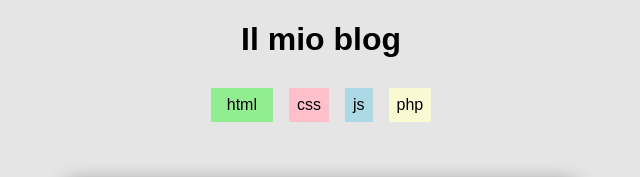
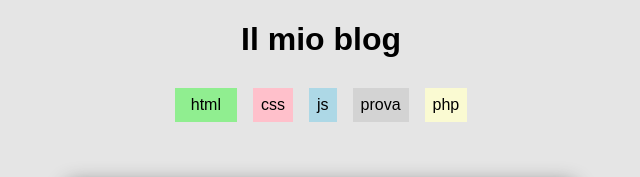
Before and after one commit to Mattia-Carbonera/react-props, a React (Vite) app: page / in a window 1280 px wide. Shown: the top 177 px of the page, without its empty margins (319-959 px from the left). Built offline with nearby package versions, Linux system fonts and the light colour scheme; grey boxes are pictures that could not be loaded.

Commit message:
add 'other' tag color

```diff
--- a/src/components/card/card.jsx
+++ b/src/components/card/card.jsx
@@ -9,6 +9,8 @@ function tagColor(tag, index) {
   if (tag == "css") return "css";
   if (tag == "js") return "js";
   if (tag == "php") return "php";
+  if (tag != "html" && tag != "css" && tag != "js" && tag != "php")
+    return "other";
 }
 
 function Card({ id, title, image, content, tags, published }) {
--- a/src/components/tags/tags.css
+++ b/src/components/tags/tags.css
@@ -29,3 +29,11 @@
   padding: 0.5rem;
   margin: 0.5rem;
 }
+
+.other {
+  background-color: lightgray;
+
+  display: inline-block;
+  padding: 0.5rem;
+  margin: 0.5rem;
+}
--- a/src/components/tags/tags.jsx
+++ b/src/components/tags/tags.jsx
@@ -6,6 +6,8 @@ function tagColor(tag, index) {
   if (tag == "css") return "css";
   if (tag == "js") return "js";
   if (tag == "php") return "php";
+  if (tag != "html" && tag != "css" && tag != "js" && tag != "php")
+    return "other";
 }
 
 function Tags() {
--- a/src/db/posts.jsx
+++ b/src/db/posts.jsx
@@ -14,7 +14,7 @@ const posts = [
     image: "",
     content:
       "Lorem ipsum dolor sit amet consectetur adipisicing elit. Velit animi unde quasi enim non esse ratione voluptas voluptate, officiis veritatis magni blanditiis possimus nobis cum id inventore corporis deserunt hic.",
-    tags: ["js", "css"],
+    tags: ["js", "css", "prova"],
     published: true,
   },
   {
```
